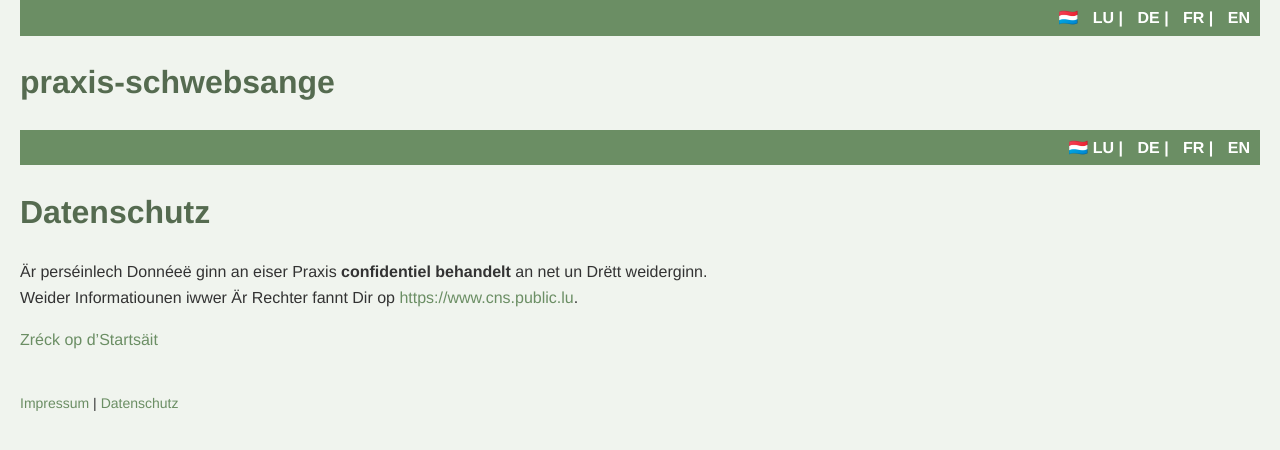
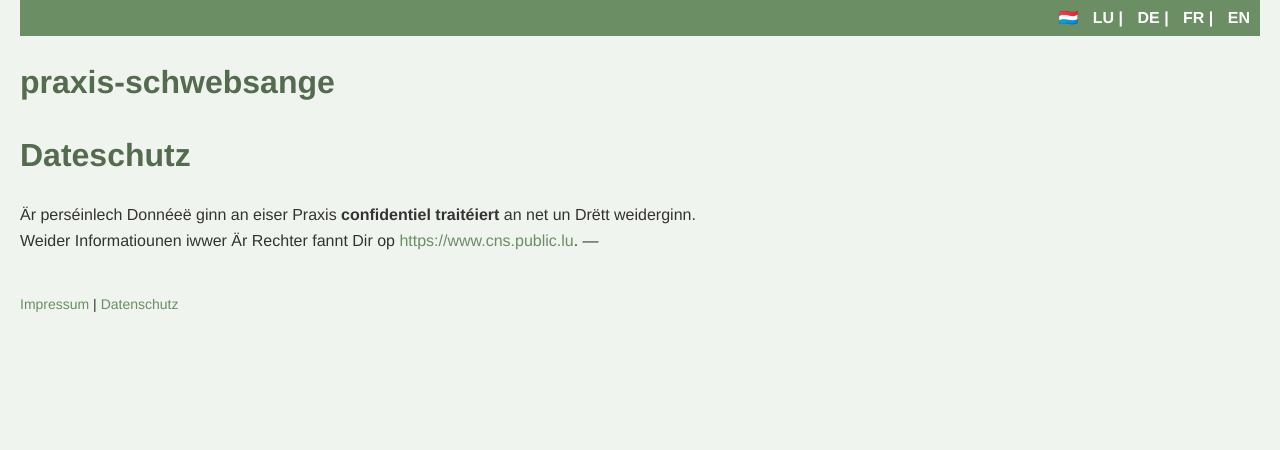
Before and after one commit to bjoernbrightside/praxis-schwebsange, a Jekyll site: the page built from lb/datenschutz.md, in a window 1280 px wide. Shown: the top 450 px of the page. Built offline with Jekyll 4.4.1, drawn with Linux system fonts in a browser that asks for light colours.

Commit message:
Update datenschutz.md

```diff
--- a/lb/datenschutz.md
+++ b/lb/datenschutz.md
@@ -1,14 +1,11 @@
 ---
 layout: default
+lang: lb
+title: Dateschutz
 ---
 
-<div class="language-bar">
-🇱🇺 <b>LU</b> | <a href="/praxis-schwebsange/de/datenschutz.html">DE</a> | <a href="/praxis-schwebsange/fr/datenschutz.html">FR</a> | <a href="/praxis-schwebsange/en/datenschutz.html">EN</a>
-</div>
+# Dateschutz
 
-# Datenschutz
-
-Är perséinlech Donnéeë ginn an eiser Praxis **confidentiel behandelt** an net un Drëtt weiderginn.
+Är perséinlech Donnéeë ginn an eiser Praxis **confidentiel traitéiert** an net un Drëtt weiderginn.
 Weider Informatiounen iwwer Är Rechter fannt Dir op [https://www.cns.public.lu](https://www.cns.public.lu).
-
-[Zréck op d'Startsäit](../lb/)
+---
```
